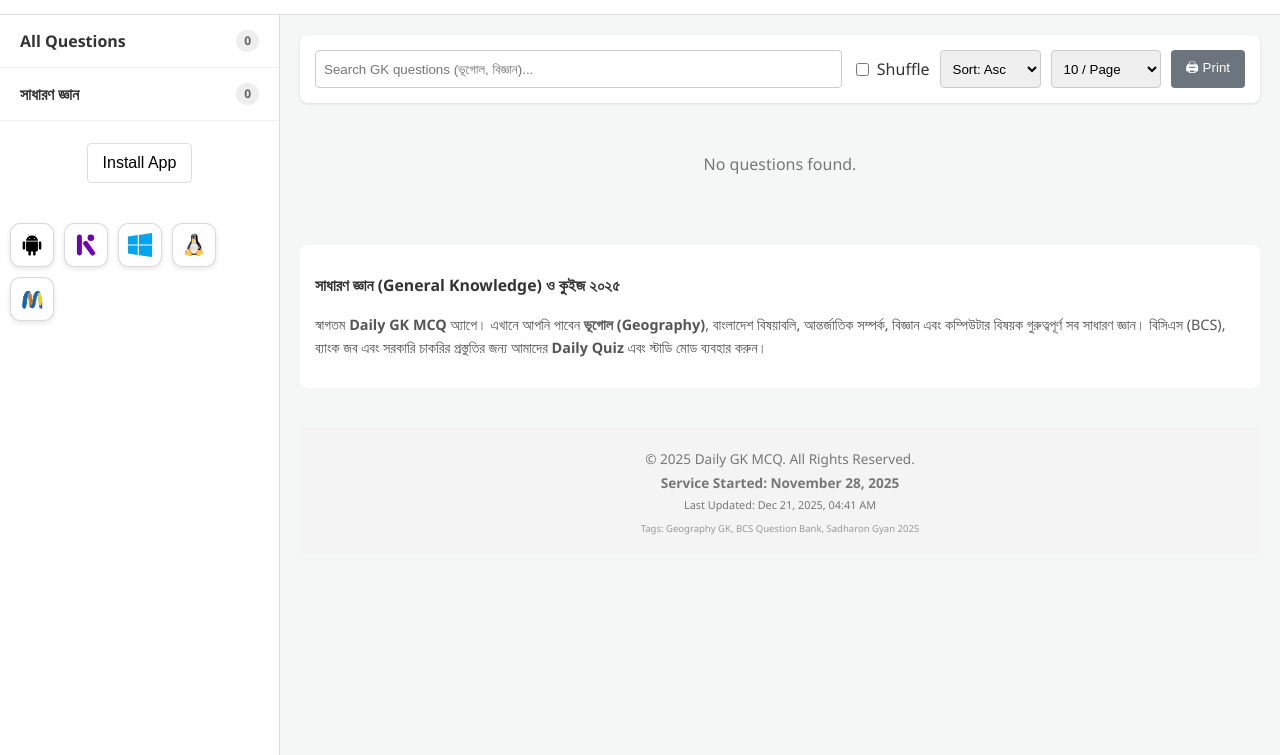
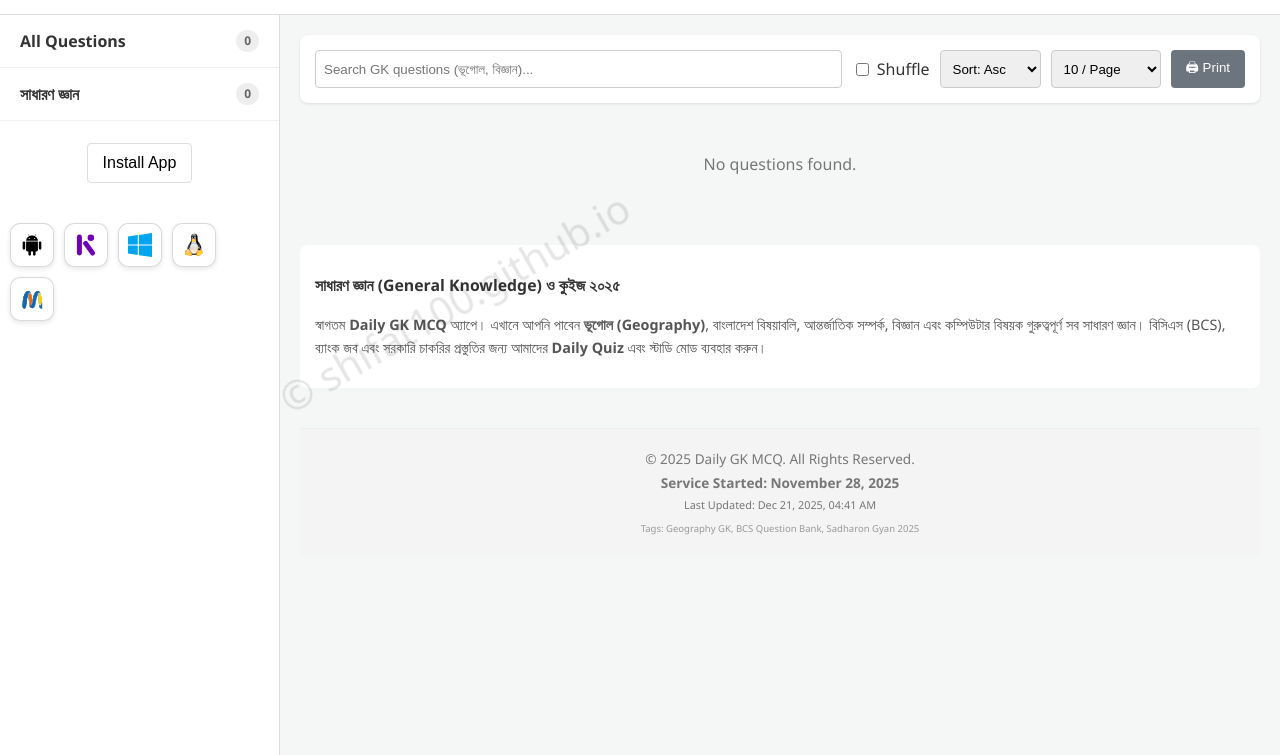
Before and after one commit to shifat100/daily-gk, a plain HTML site: page index.html in a window 1280 px wide. Shown: the part 45-800 px from the top of the page. Drawn offline with Linux system fonts and the light colour scheme; no server answers.

Commit message:
Update style.css

```diff
--- a/style.css
+++ b/style.css
@@ -17,6 +17,17 @@ input, textarea {
     -moz-user-select: text;
     -ms-user-select: text;
     user-select: text;
+}
+
+body::after {
+  content: "© shifat100.github.io";
+  position: fixed;
+  top: 40%;
+  left: 20%;
+  font-size: 40px;
+  color: rgba(0,0,0,0.1);
+  transform: rotate(-30deg);
+  pointer-events: none;
 }
 
 body {
```
